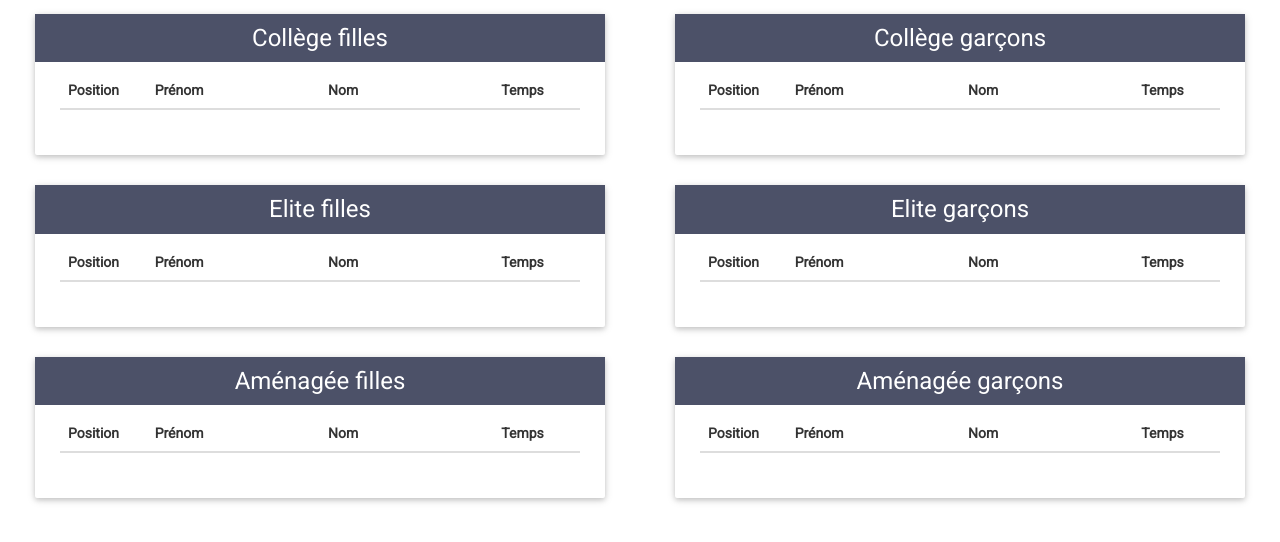
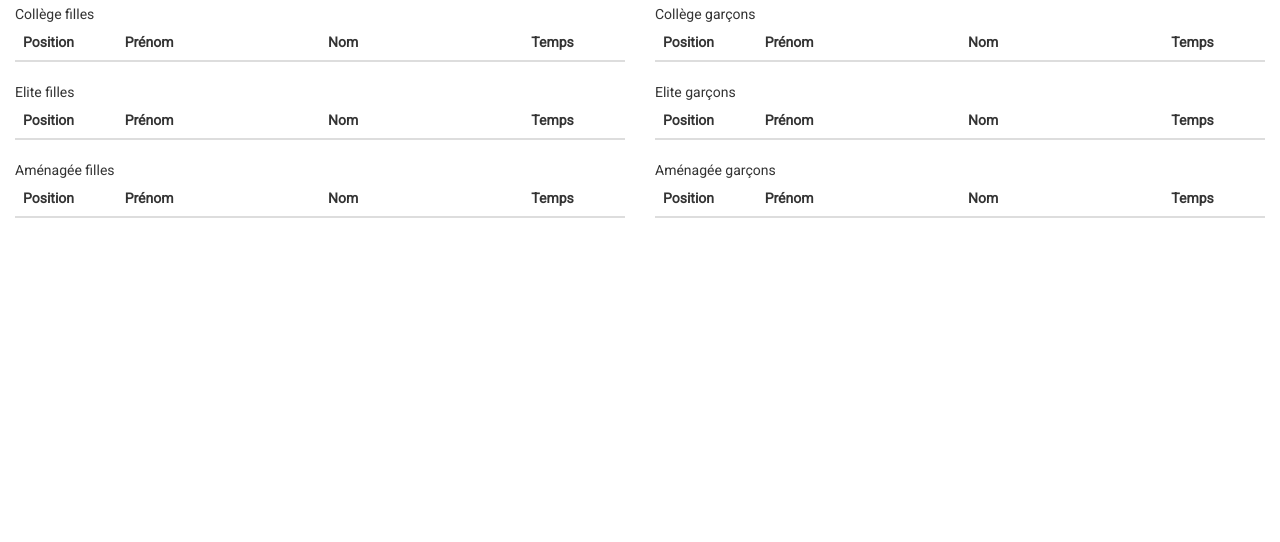
Before and after one commit to raphael-courivaud/escalade-test, a website: page templates/index.html in a window 1280 px wide. Shown: the part 66-608 px from the top of the page. Drawn offline with Linux system fonts and the light colour scheme; files that its build step writes are made by us from their sources; no server answers; files whose address does not match are found by name.

```diff
--- a/static/css/app.css
+++ b/static/css/app.css
@@ -9,32 +9,8 @@
 .nav .open > a:hover,
 .nav .open > a:focus {background-color: transparent;}
 
-.card {
-    margin: 20px;
-    margin-top: 10px;
-    box-sizing: border-box;
-    border-radius: 2px;
-    background-clip: padding-box;
-    box-shadow: 0 2px 5px 0 rgba(0, 0, 0, 0.16), 0 2px 10px 0 rgba(0, 0, 0, 0.12);
-}
-
-.card.edition-card .title {
-    background-color: blueviolet;
-}
-
-.card .title {
-    font-size: x-large;
-    text-align:center;
-    margin-bottom: 10px;
-    color: white;
-    padding: 7px;
-    background-color: #4c5168;
-}
-
-.card .body {
-    padding: 25px;
-    padding-top: 0;
-    min-height: 60px;
+#content, #edit, #config {
+    display: none;
 }
 
 #single-category {
```
Also changed, not shown: static/js/admin.js (+5 -4 lines).
